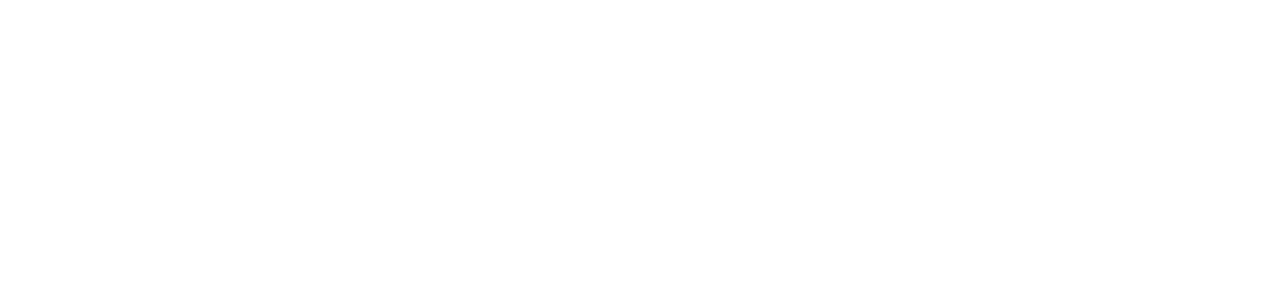
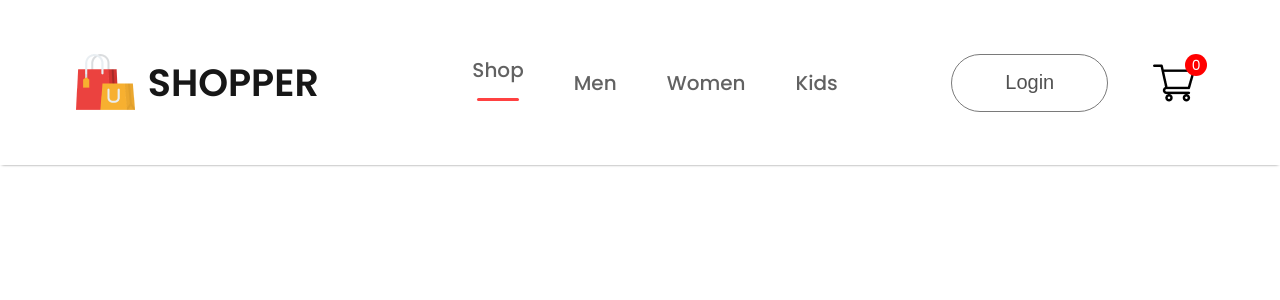
Before and after one commit to 17070610/techvault, a React (Create React App) app: page / in a window 1280 px wide. Shown: the top 300 px of the page. Built offline with nearby package versions, Linux system fonts and the light colour scheme.

Commit message:
Add the Navigation Bar

```diff
--- a/public/index.html
+++ b/public/index.html
@@ -15,6 +15,9 @@
       user's mobile device or desktop. See https://developers.google.com/web/fundamentals/web-app-manifest/
     -->
     <link rel="manifest" href="%PUBLIC_URL%/manifest.json" />
+    <link rel="preconnect" href="https://fonts.googleapis.com">
+    <link rel="preconnect" href="https://fonts.gstatic.com" crossorigin>
+    <link href="https://fonts.googleapis.com/css2?family=Poppins:ital,wght@0,100;0,200;0,300;0,400;0,500;0,600;0,700;0,800;0,900;1,100;1,200;1,300;1,400;1,500;1,600;1,700;1,800;1,900&display=swap" rel="stylesheet">
     <!--
       Notice the use of %PUBLIC_URL% in the tags above.
       It will be replaced with the URL of the `public` folder during the build.
--- a/src/App.js
+++ b/src/App.js
@@ -1,10 +1,12 @@
 import './App.css';
 import Navbar from "./Components/Navbar/Navbar";
+import Shop from "./Pages/Shop";
 
 function App() {
   return (
     <div>
       <Navbar/>
+        <Shop/>
     </div>
   );
 }
--- a/src/Components/Navbar/Navbar.css
+++ b/src/Components/Navbar/Navbar.css
@@ -0,0 +1,82 @@
+.navbar{
+    display: flex;
+    justify-content: space-around;
+    padding: 16px;
+    box-shadow: 0 1px 3px -2px black;
+}
+
+.nav-logo {
+    display: flex;
+    align-items: center;
+    gap: 10px
+}
+
+.nav-logo p {
+    color: #171717;
+    font-size: 38px;
+    font-weight: 600;
+}
+
+.nav-menu {
+    display: flex;
+    align-items: center;
+    list-style: none;
+    gap: 50px;
+    color: #626262;
+    font-size: 20px;
+    font-weight: 500;
+}
+
+.nav-menu li {
+    display: flex;
+    flex-direction: column;
+    align-items: center;
+    justify-content: center;
+    gap: 3px;
+    cursor: pointer;
+}
+
+.nav-menu hr{
+    border: none;
+    width: 80%;
+    height: 3px;
+    border-radius: 10px;
+    background: #FF4141;
+}
+
+.nav-login-cart{
+    display: flex;
+    align-items: center;
+    gap: 45px;
+}
+
+.nav-login-cart button{
+    width: 157px;
+    height: 58px;
+    outline: none;
+    border: 1px solid #7a7a7a;
+    border-radius: 75px;
+    color: #515151;
+    font-size: 20px;
+    font-weight: 500;
+    background: #FFFFFF;
+    cursor: pointer;
+}
+
+.nav-login-cart button:active {
+    background: #f3f3f3;
+}
+
+.nav-cart-count {
+    width: 22px;
+    height: 22px;
+    display: flex;
+    justify-content: center;
+    align-items: center;
+    margin-top: -35px;
+    margin-left: -55px;
+    border-radius: 11px;
+    font-size: 14px;
+    background: #FF0000;
+    color: #fff;
+}
--- a/src/Components/Navbar/Navbar.jsx
+++ b/src/Components/Navbar/Navbar.jsx
@@ -1,10 +1,30 @@
-import React from 'react'
+import React, {useState} from 'react'
 import './Navbar.css'
+import logo from '../Assets/logo.png'
+import cart_icon from '../Assets/cart_icon.png'
+
 
 const Navbar = () => {
+
+        const [menu, setMenu] = useState("shop");
+
     return (
         <div className="navbar">
-
+            <div className="nav-logo">
+                <img src={logo} alt=""/>
+                <p>SHOPPER</p>
+            </div>
+            <ul className="nav-menu">
+                <li onClick={()=>setMenu("shop")}>Shop {menu ==="shop"?<hr/>:<></>}</li>
+                <li onClick={()=>setMenu("mens")}>Men {menu ==="mens"?<hr/>:<></>}</li>
+                <li onClick={()=>setMenu("womens")}>Women {menu ==="womens"?<hr/>:<></>}</li>
+                <li onClick={()=>setMenu("kids")}>Kids {menu ==="kids"?<hr/>:<></>}</li>
+            </ul>
+            <div className="nav-login-cart">
+                <button>Login</button>
+                <img src={cart_icon} alt=""/>
+                <div className="nav-cart-count">0</div>
+            </div>
         </div>
     )
 }
--- /dev/null
+++ b/src/Pages/Shop.jsx
@@ -0,0 +1,11 @@
+import React from 'react';
+
+const Shop = () => {
+    return (
+        <div className="shop">
+
+        </div>
+    )
+}
+
+export default Shop;
--- a/src/index.css
+++ b/src/index.css
@@ -5,6 +5,7 @@
     sans-serif;
   -webkit-font-smoothing: antialiased;
   -moz-osx-font-smoothing: grayscale;
+  font-family: 'poppins', sans-serif;
 }
 
 code {
```
